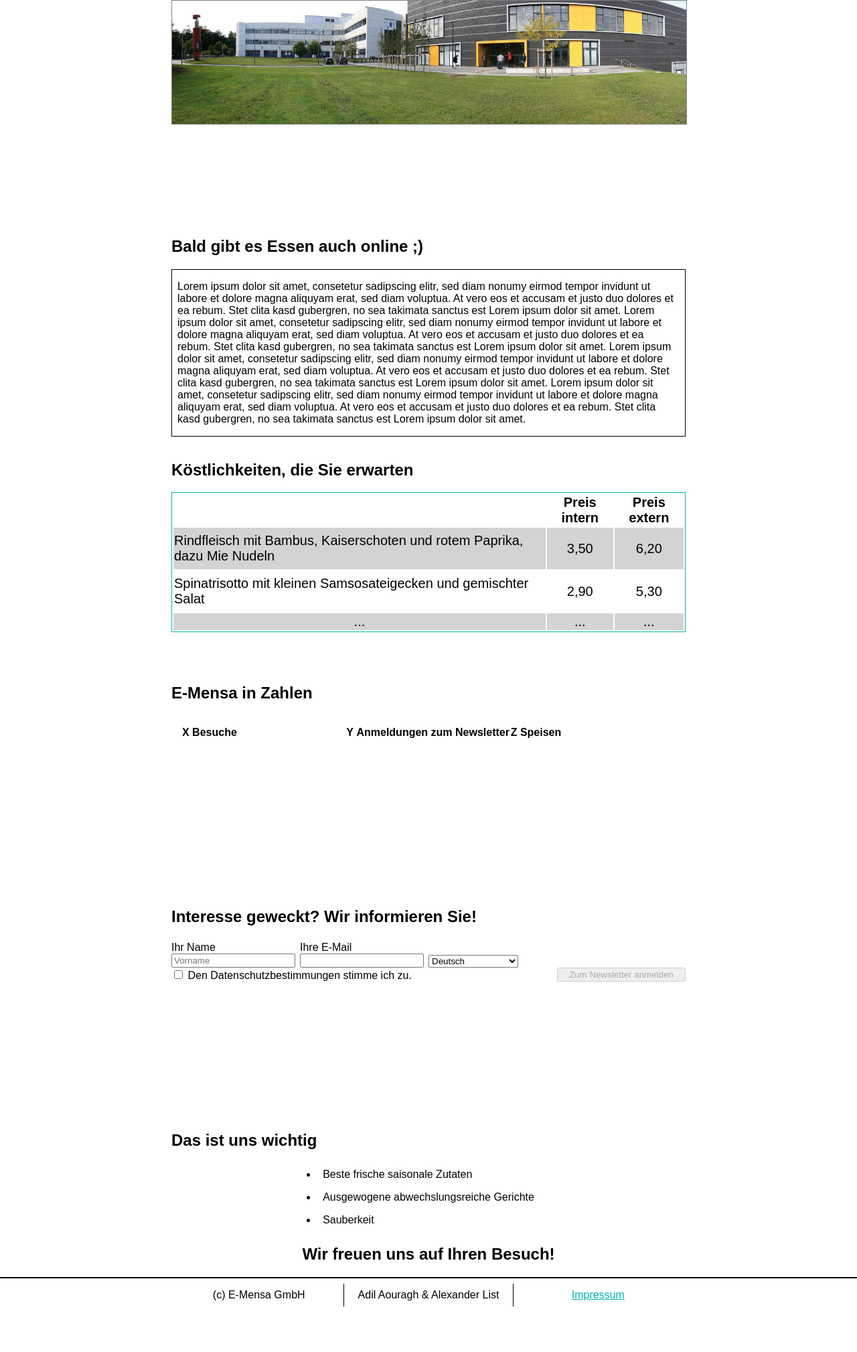
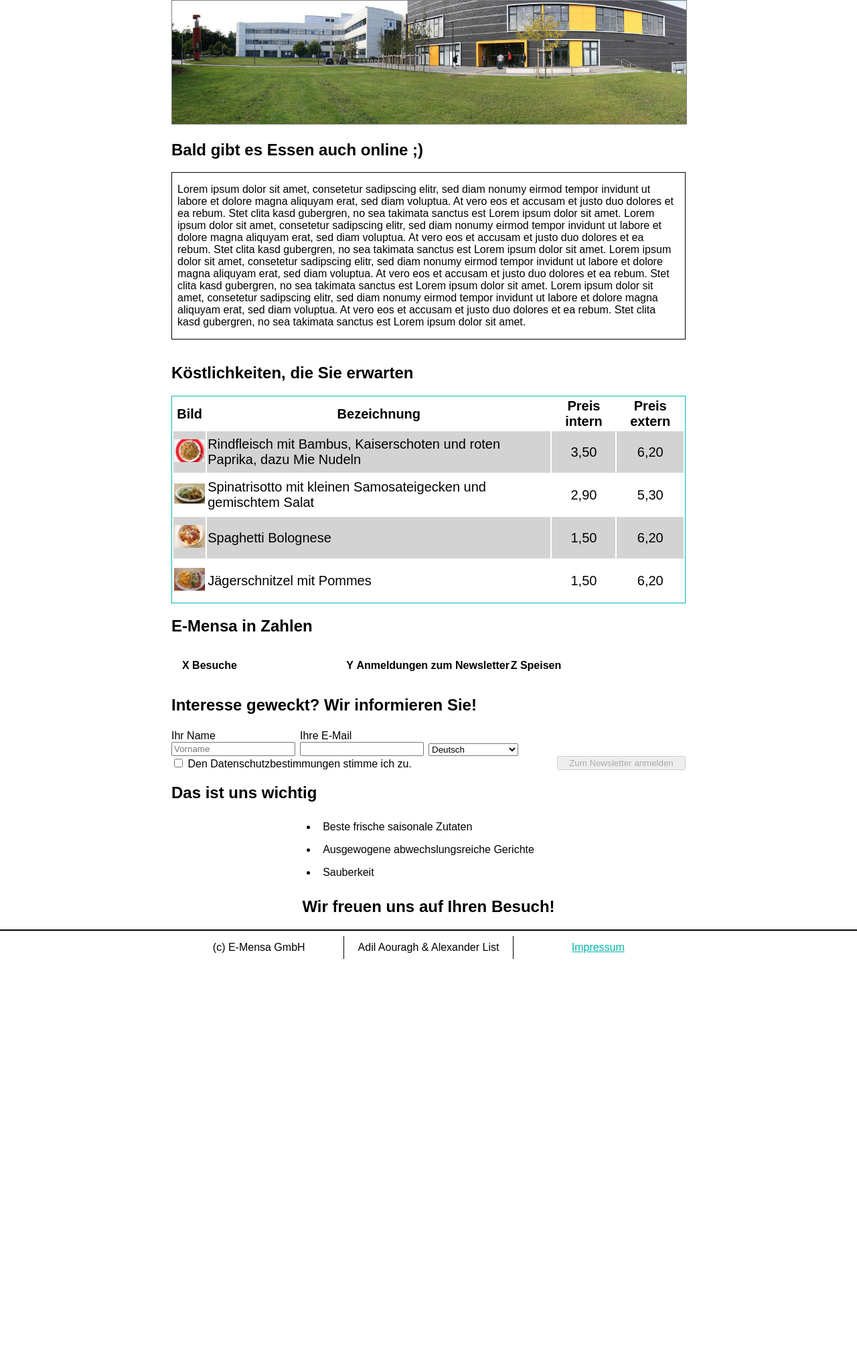
Before and after one commit to Adilaour/E-Mensa_Werbeseite, a PHP site: page / in a window 1280 px wide. Shown: the part 112-2131 px from the top of the page at 67% size. After the commit the page ends 1544 px from the top, so only its background shows below. Run offline with PHP 8.4, Linux system fonts and the light colour scheme.

Commit message:
Aufgabe6 fertig, kein Kommentierungsbedarf

```diff
--- /dev/null
+++ b/werbeseite/gerichte.php
@@ -0,0 +1,25 @@
+<?php
+/**
+* Praktikum DBWT Autoren:
+* Adil, Aouragh, 3203789
+* Alexander, List, 3126569
+*/
+
+$gerichte = [
+    1 => [
+        'name'        => 'Rindfleisch mit Bambus, Kaiserschoten und roten Paprika, dazu Mie Nudeln',
+        'preisintern' => '3,50',
+        'preisextern' => '6,20'],
+    2 => [
+        'name'        => 'Spinatrisotto mit kleinen Samosateigecken und gemischtem Salat',
+        'preisintern' => '2,90',
+        'preisextern' => '5,30'],
+    3 => [
+        'name'        => 'Spaghetti Bolognese',
+        'preisintern' => '1,50',
+        'preisextern' => '6,20'],
+    4 => [
+        'name'        => 'Jägerschnitzel mit Pommes',
+        'preisintern' => '1,50',
+        'preisextern' => '6,20']
+];
--- a/werbeseite/index.css
+++ b/werbeseite/index.css
@@ -18,8 +18,9 @@ main{
     grid-row-start: 2;
     grid-column: 2 / span 3;
     display:grid;
-    grid-template-rows: repeat(5, 1fr);
+    grid-template-rows: repeat(5, auto);
 }
+
 footer{
     padding: 0.5rem;
     grid-column: span 5;
@@ -91,6 +92,7 @@ tr:nth-child(odd){background-color: white; margin: auto; text-align: center;}
 }
 .mainitem{
     max-width: 100%;
+    height: 100%;
 }
 
 
--- a/werbeseite/index.html
+++ b/werbeseite/index.php
@@ -16,7 +16,7 @@
     <nav class="navbar bordered headeritems">
         <ul class="mainmenu">
             <li><a href="#news">Ankündigung</a></li>
-            <li><a href="#menu">Speisen</a></li>
+            <li><a href="#meals">Speisen</a></li>
             <li><a href="#zahlen">Zahlen</a></li>
             <li><a href="#contact">Kontakt</a></li>
             <li><a href="#wichtig">Wichtig für uns</a></li>
@@ -25,14 +25,15 @@
 </header>
 <main>
     <h1>Ihre E-Mensa</h1>
-    <div class="mainitem"><img src="Banner.jpeg" alt="Bannerbild" class="banner"></div>
+    <div class="mainitem"><img src="img/Banner.jpeg" alt="Bannerbild" class="banner"></div>
     <div class="mainitem" id="news">
         <h2>Bald gibt es Essen auch online ;)</h2>
         <!--im folgenden paragraph sprache auch zxx geändert-->
         <p class="bordered" lang="zxx">Lorem ipsum dolor sit amet, consetetur sadipscing elitr, sed diam nonumy eirmod tempor invidunt ut labore et dolore magna aliquyam erat, sed diam voluptua. At vero eos et accusam et justo duo dolores et ea rebum. Stet clita kasd gubergren, no sea takimata sanctus est Lorem ipsum dolor sit amet. Lorem ipsum dolor sit amet, consetetur sadipscing elitr, sed diam nonumy eirmod tempor invidunt ut labore et dolore magna aliquyam erat, sed diam voluptua. At vero eos et accusam et justo duo dolores et ea rebum. Stet clita kasd gubergren, no sea takimata sanctus est Lorem ipsum dolor sit amet. Lorem ipsum dolor sit amet, consetetur sadipscing elitr, sed diam nonumy eirmod tempor invidunt ut labore et dolore magna aliquyam erat, sed diam voluptua. At vero eos et accusam et justo duo dolores et ea rebum. Stet clita kasd gubergren, no sea takimata sanctus est Lorem ipsum dolor sit amet. Lorem ipsum dolor sit amet, consetetur sadipscing elitr, sed diam nonumy eirmod tempor invidunt ut labore et dolore magna aliquyam erat, sed diam voluptua. At vero eos et accusam et justo duo dolores et ea rebum. Stet clita kasd gubergren, no sea takimata sanctus est Lorem ipsum dolor sit amet.</p>
     </div>
-    <div class="mainitem" id="menu">
+    <div class="mainitem" id="meals">
         <h2>Köstlichkeiten, die Sie erwarten</h2>
+        <!-- Alte Tabelle
         <table id="koestlichkeitent">
             <tr>
                 <th></th>
@@ -54,7 +55,43 @@
                 <td>...</td>
                 <td>...</td>
             </tr>
+        </table>-->
+        <?php $gerichte=[];
+        include('gerichte.php');
+        ?>
+        <table id="koestlichkeitent">
+            <tr>
+                <th>Bild</th>
+                <th>Bezeichnung</th>
+                <th>Preis intern</th>
+                <th>Preis extern</th>
+            </tr>
+            <tr>
+                <td><img src="img/rindfleischnudeln.jpg" alt="Nicht gefunden"></td>
+                <td class="alignleft"><?php print_r($gerichte[1]['name'])?></td>
+                <td><?php print_r($gerichte[1]['preisintern'])?></td>
+                <td><?php print_r($gerichte[1]['preisextern'])?></td>
+            </tr>
+            <tr>
+                <td><img src="img/risotto.jpg" alt="Nicht gefunden"></td>
+                <td class="alignleft"><?php print_r($gerichte[2]['name'])?></td>
+                <td><?php print_r($gerichte[2]['preisintern'])?></td>
+                <td><?php print_r($gerichte[2]['preisextern'])?></td>
+            </tr>
+            <tr>
+                <td><img src="img/bolognese.jpg" alt="Nicht gefunden"></td>
+                <td class="alignleft"><?php print_r($gerichte[3]['name'])?></td>
+                <td><?php print_r($gerichte[3]['preisintern'])?></td>
+                <td><?php print_r($gerichte[3]['preisextern'])?></td>
+            </tr>
+            <tr>
+                <td><img src="img/jaegerschnitzel.jpg" alt="Nicht gefunden"></td>
+                <td class="alignleft"><?php print_r($gerichte[4]['name'])?></td>
+                <td><?php print_r($gerichte[4]['preisintern'])?></td>
+                <td><?php print_r($gerichte[4]['preisextern'])?></td>
+            </tr>
         </table>
+
     </div>
     <div class="mainitem" id="zahlen">
         <h2>E-Mensa in Zahlen</h2>
```
Also changed, not shown: werbeseite/dynamischetabelle.php (added, +42 -0 lines), werbeseite/img/Banner.jpeg (renamed from werbeseite/Banner.jpeg), werbeseite/img/biggerpics/bolognese.jpg (added), werbeseite/img/biggerpics/jaegerschnitzel.jpg (added), werbeseite/img/biggerpics/rindfleischnudeln.jpg (added), werbeseite/img/biggerpics/risotto.jpg (added), werbeseite/img/bolognese.jpg (added), werbeseite/img/jaegerschnitzel.jpg (added), werbeseite/img/rindfleischnudeln.jpg (added), werbeseite/img/risotto.jpg (added).
